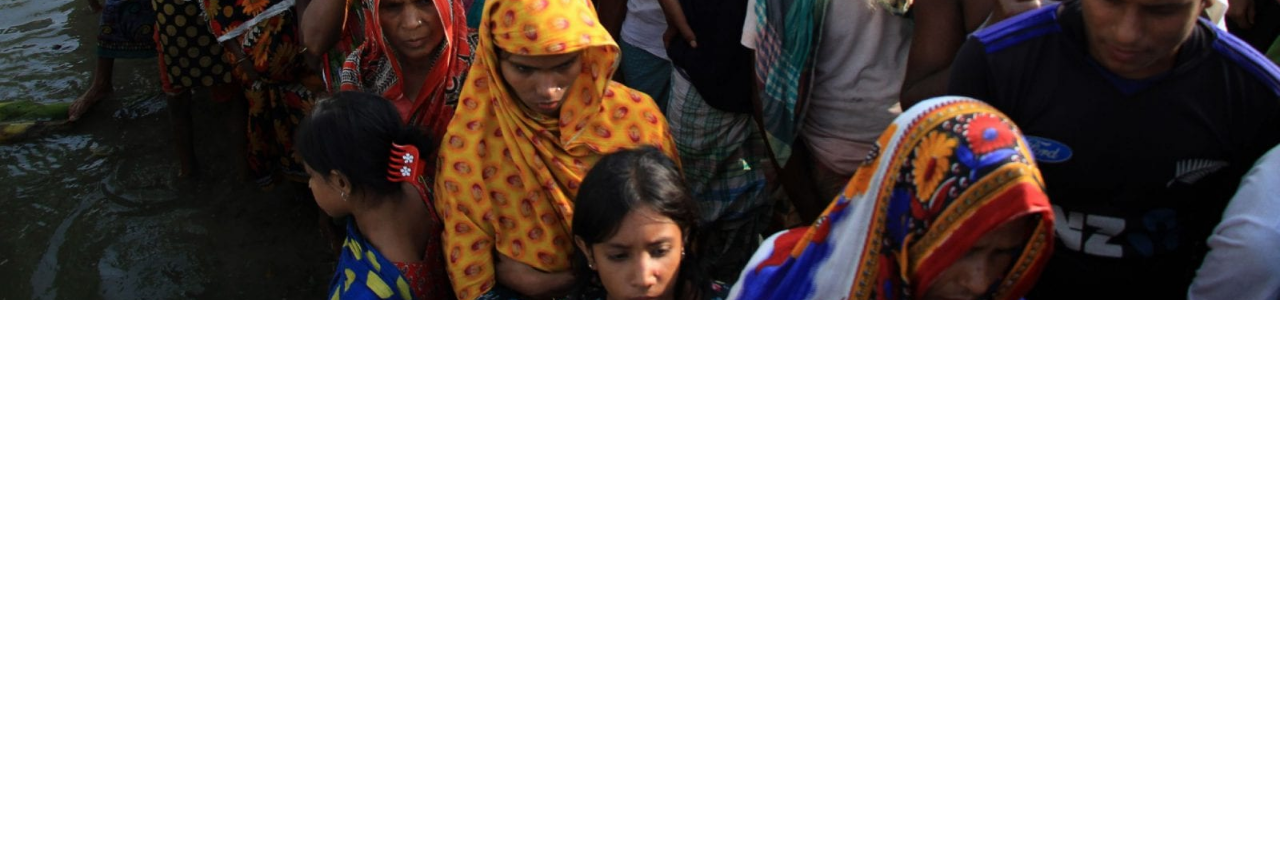
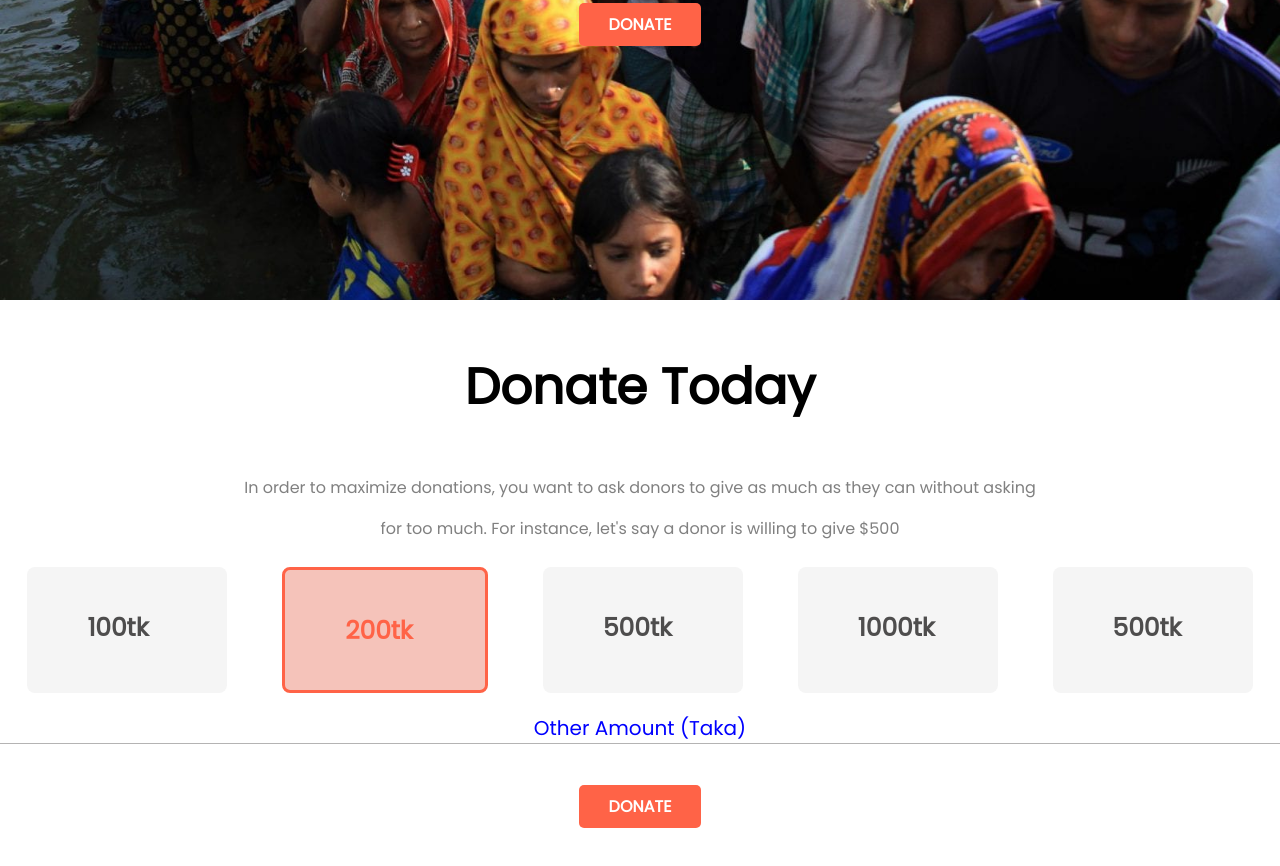
Before and after one commit to mdbarkatullah53/assignment-one, a plain HTML site: page index.html in a window 1280 px wide. Shown: the part 500-1366 px from the top of the page. Before the commit the page ends 800 px from the top, so only its background shows below. Drawn offline with Linux system fonts and the light colour scheme.

Commit message:
donation today section update

```diff
--- a/css/style.css
+++ b/css/style.css
@@ -1,5 +1,7 @@
 body{
     margin: 0;
+    font-family: 'Poppins', sans-serif;
+
 }
 
 h1{
@@ -49,3 +51,55 @@ p{
     text-align: center;
     margin-top: 50px;
 }
+
+.today-donation{
+    height: 550px;
+}
+
+h3{
+    font-size: 50px;
+    text-align: center;
+}
+
+.todayp p{
+    font-size: 16px;
+    color: grey;
+
+
+}
+
+.donate-tk{
+    display: flex;
+    font-size: 30px;
+    justify-content: space-around;
+
+
+}
+
+.money{
+    background-color: whitesmoke;
+    width: 140px;
+    color: rgb(78, 77, 77);
+    padding-left: 60px;
+    border-radius: 8px;
+    margin-top: 10px;
+
+}
+
+.money-border{
+    background-color: rgb(245, 195, 186);
+    width: 140px;
+    color: tomato;
+    padding-left: 60px;
+    border-radius: 8px;
+    margin-top: 10px;
+    border: 3px solid tomato;
+}
+
+.amount p{
+    color: blue;
+    font-size: 20px;
+    border-bottom: 1px solid rgb(180, 179, 179);
+
+
+}
--- a/index.html
+++ b/index.html
@@ -5,6 +5,9 @@
     <meta http-equiv="X-UA-Compatible" content="IE=edge">
     <meta name="viewport" content="width=device-width, initial-scale=1.0">
     <title>assignment-one</title>
+    <link rel="preconnect" href="https://fonts.googleapis.com">
+    <link rel="preconnect" href="https://fonts.gstatic.com" crossorigin>
+    <link href="https://fonts.googleapis.com/css2?family=Poppins&display=swap" rel="stylesheet">
     <link rel="stylesheet" href="css/style.css">
 </head>
 <body>
@@ -20,8 +23,36 @@
 
     </section>
 
-    <section class="today">
+    <section class="today-donation">
+        <h3>Donate Today</h3>
+        <div class="todayp">
+            <p>In order to maximize donations, you want to ask donors to give as much as they can without asking<p>
+            <p>for too much. For instance, let's say a donor is willing to give $500</p>
+        </div>
+        <div class="donate-tk">
+            <div class="money">
+                <h5>100tk</h5>
+            </div>
+            <div class="money-border">
+                <h5>200tk</h5>
+            </div>
+            <div class="money">
+                <h5>500tk</h5>
+            </div>
+            <div class="money">
+                <h5>1000tk</h5>
+            </div>
+            <div class="money">
+                <h5>500tk</h5>
+            </div>
+        </div>
+        <div class="amount">
+            <p>Other Amount (Taka)</p>
+        </div>
 
+        <div class="linkbtn">
+            <a class="link-button" target="_blank" href="https://www.programming-hero.com/">DONATE</a>
+        </div>
 
     </section>
 </body>
```
